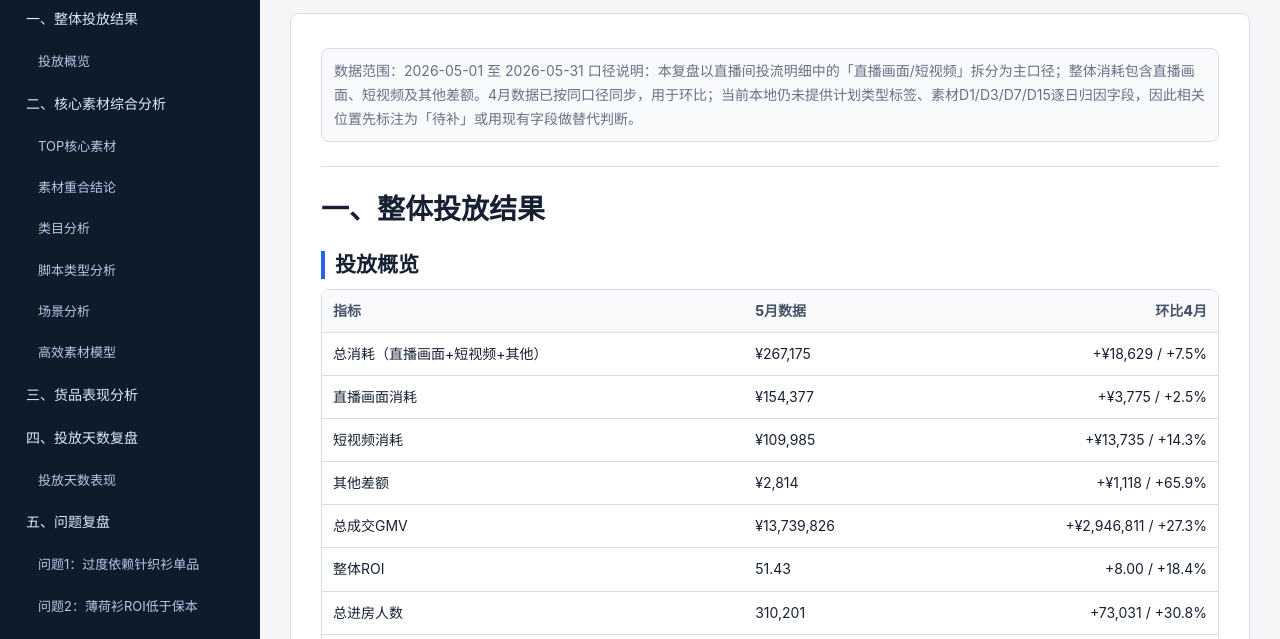
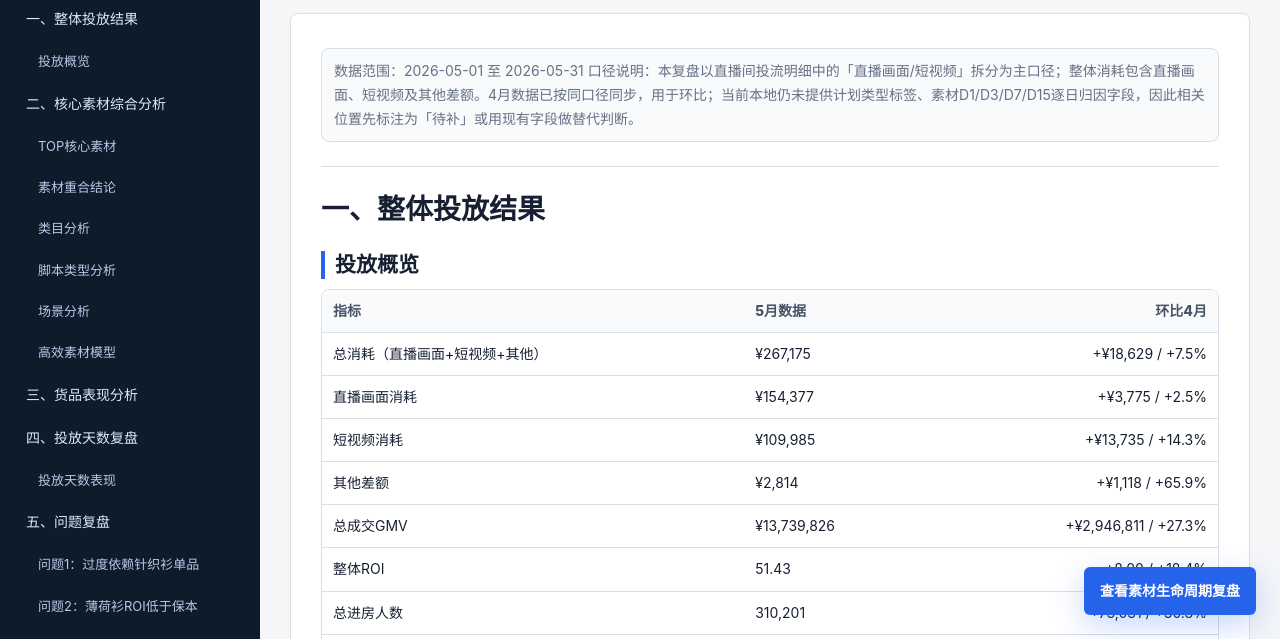
Before and after one commit to chu-codex/chu9, a plain HTML site: page index.html in a window 1280 px wide. Shown: the part 161-800 px from the top of the page. Drawn offline with Linux system fonts and the light colour scheme.

Commit message:
Add files via upload

```diff
--- a/index.html
+++ b/index.html
@@ -197,6 +197,8 @@ td:nth-child(n+3),th:nth-child(n+3){text-align:right}
   .chart-head{display:block}
   .chart-legend{justify-content:flex-start;margin-top:8px}
 }
+.publish-link{position:fixed;right:24px;bottom:24px;z-index:30;background:#2563eb;color:#fff;text-decoration:none;padding:12px 16px;border-radius:6px;box-shadow:0 10px 30px rgba(37,99,235,.25);font-weight:700}
+@media(max-width:900px){.publish-link{right:12px;bottom:12px;padding:10px 12px;font-size:13px}}
 </style>
 </head>
 <body>
@@ -366,5 +368,6 @@ td:nth-child(n+3),th:nth-child(n+3){text-align:right}
     </div>
   </main>
 </div>
+<a class=publish-link href=lifecycle.html>查看素材生命周期复盘</a>
 </body>
 </html>
```
